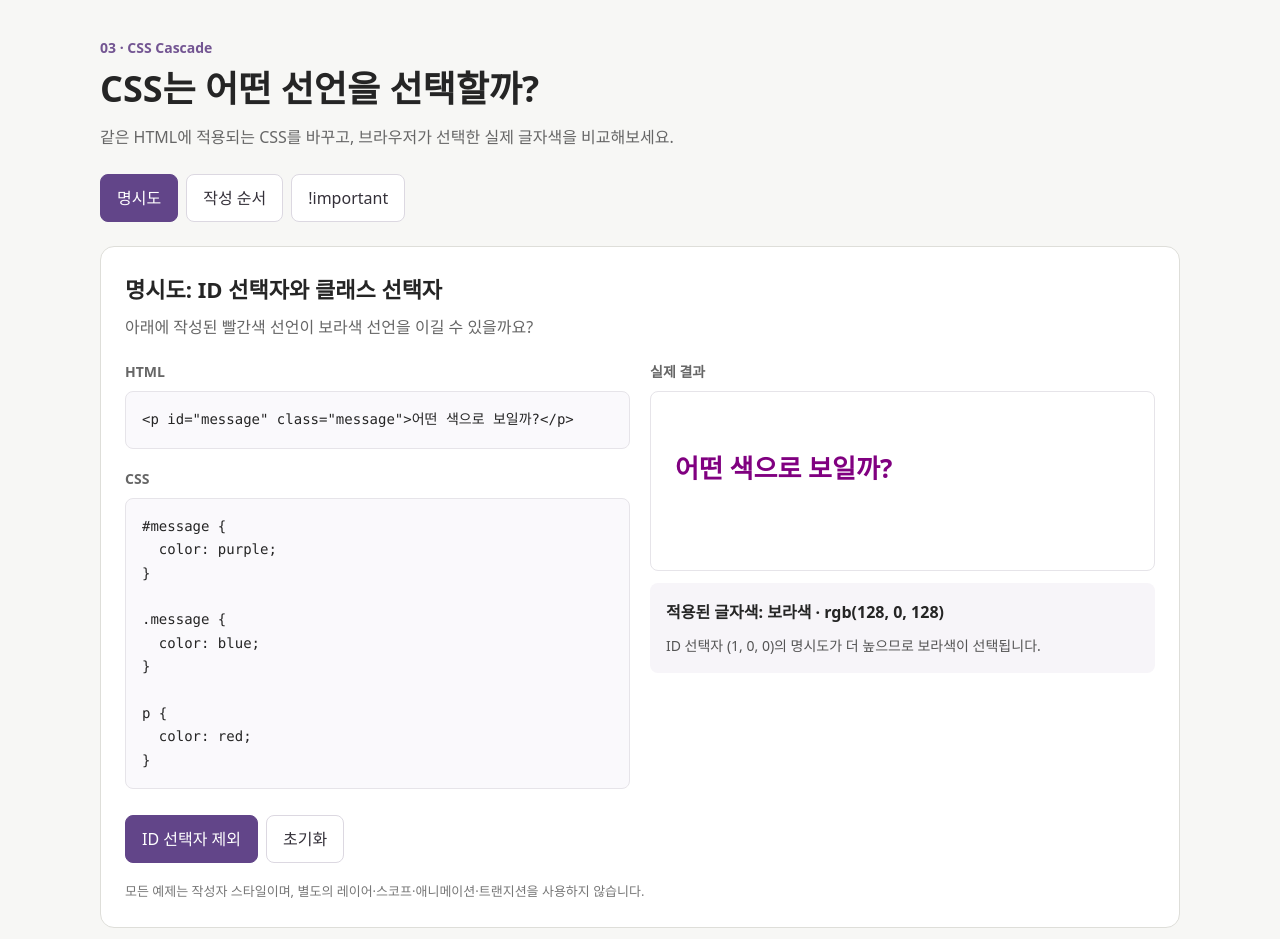
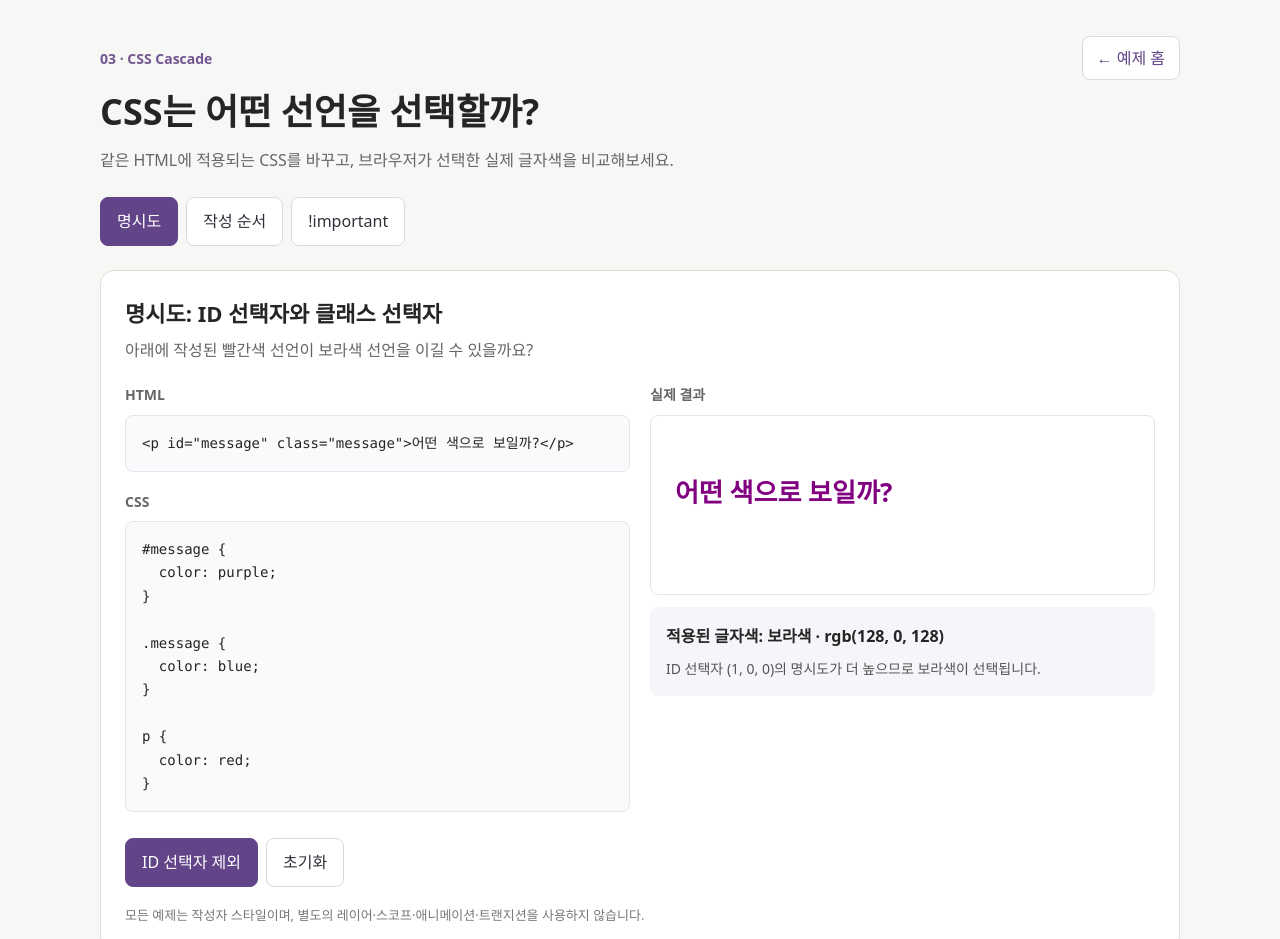
Before and after one commit to minsik1014/web-cs-examples, a plain HTML site: page 03-css-cascade/index.html in a window 1280 px wide. Shown: the top 939 px of the page. Drawn offline with Linux system fonts and the light colour scheme.

Commit message:
feat: CSS 예제 홈 이동 링크 추가

```diff
--- a/03-css-cascade/index.html
+++ b/03-css-cascade/index.html
@@ -8,6 +8,10 @@
       * { box-sizing: border-box; }
       body { margin: 0; padding: 36px 24px; background: #f7f7f5; color: #252525; font-family: "Apple SD Gothic Neo", system-ui, sans-serif; line-height: 1.65; }
       main { max-width: 1080px; margin: auto; }
+      .topbar { display: flex; align-items: center; justify-content: space-between; gap: 16px; flex-wrap: wrap; margin-bottom: 8px; }
+      .home-link { display: inline-flex; align-items: center; min-height: 44px; padding: 8px 14px; border: 1px solid #dcd8e1; border-radius: 8px; background: #fff; color: #624589; text-decoration: none; }
+      .home-link:hover { background: #eee9f4; }
+      .home-link:focus-visible { outline: 3px solid #a58abd; outline-offset: 3px; }
       .eyebrow { margin: 0; color: #735592; font-size: 14px; font-weight: 700; }
       h1 { margin: 6px 0 10px; font-size: clamp(25px, 4vw, 36px); line-height: 1.35; }
       .intro { margin: 0 0 24px; color: #666; }
@@ -33,7 +37,10 @@
   </head>
   <body>
     <main>
-      <p class="eyebrow">03 · CSS Cascade</p>
+      <div class="topbar">
+        <p class="eyebrow">03 · CSS Cascade</p>
+        <a class="home-link" href="../">← 예제 홈</a>
+      </div>
       <h1>CSS는 어떤 선언을 선택할까?</h1>
       <p class="intro">같은 HTML에 적용되는 CSS를 바꾸고, 브라우저가 선택한 실제 글자색을 비교해보세요.</p>
       <nav aria-label="비교할 예제">
```
